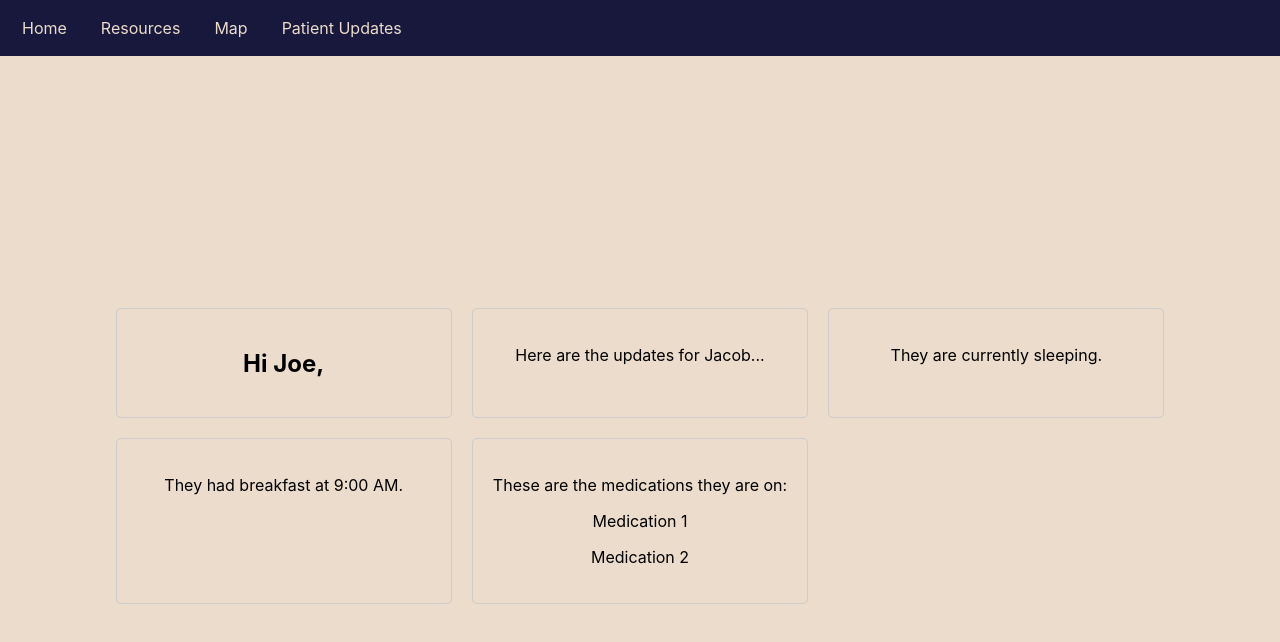
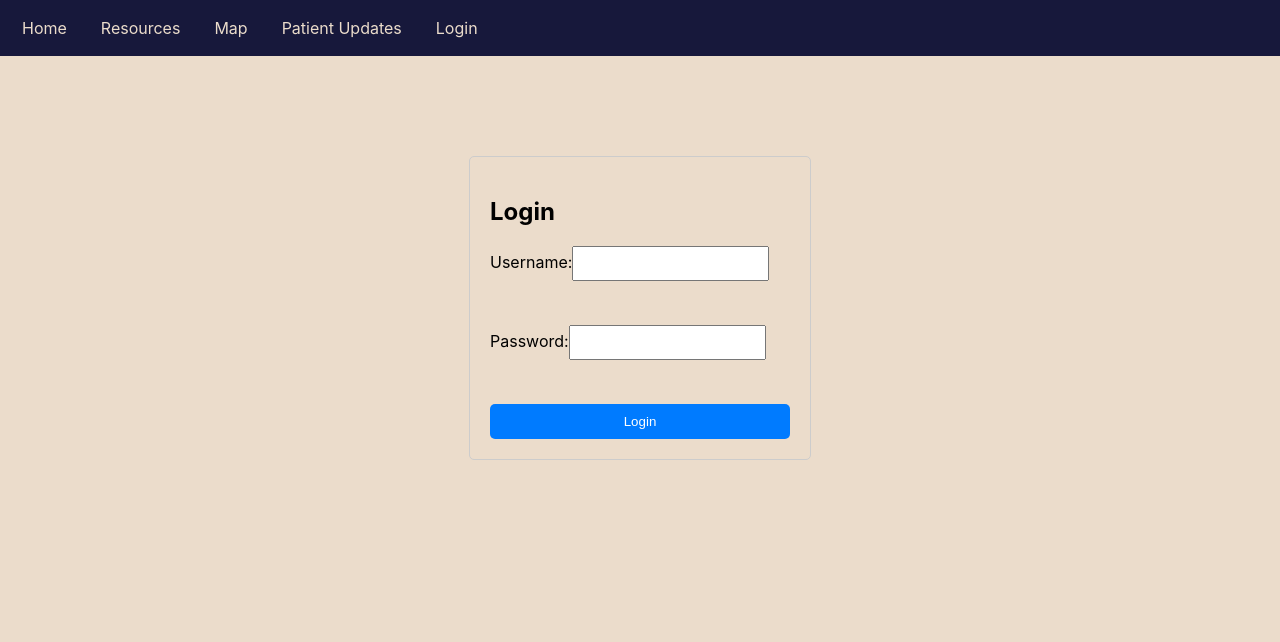
Before and after one commit to noahstaz/EZ-Med, a React (Create React App) app in the folder ez-med/: page /login in a window 1280 px wide. Shown: the top 642 px of the page. Built offline with nearby package versions, Linux system fonts and the light colour scheme.

Commit message:
Completed Login Page, still needs redirect

```diff
--- a/ez-med/src/App.js
+++ b/ez-med/src/App.js
@@ -4,7 +4,8 @@ import { BrowserRouter as Router, Route, Link, Switch } from 'react-router-dom';
 import './App.css';
 import Resources from './Resources'; // Import your Resources component
 import Map from './Map'; // Import your Map component
-import PatientUpdates from './PatientUpdates'; // Import your PatientUpdates component
+import PatientUpdates from './PatientUpdates';
+import Login from "./Login";
 
 const medications = ['Medication 1', 'Medication 2']; // Replace with your actual medication data
 
@@ -83,6 +84,9 @@ function App() {
             <li className="nav-item">
               <Link to="/patient-updates">Patient Updates</Link>
             </li>
+            <li className="nav-item">
+              <Link to="/login">Login</Link>
+            </li>
           </ul>
         </nav>
 
@@ -96,9 +100,13 @@ function App() {
           <Route path="/patient-updates">
             <PatientUpdates />
           </Route>
+          <Route path="/login">
+            <Login />
+          </Route>
           <Route path="/">
             <HomePage />
           </Route>
+
         </Switch>
       </div>
     </Router>
--- /dev/null
+++ b/ez-med/src/Login.css
@@ -0,0 +1,31 @@
+.login-container {
+    width: 300px;
+    margin: auto;
+    padding: 20px;
+    border: 1px solid #ccc;
+    border-radius: 5px;
+    margin-top: 100px;
+}
+
+form {
+    display: flex;
+    flex-direction: column;
+}
+
+label {
+    margin-bottom: 8px;
+}
+
+input {
+    padding: 8px;
+    margin-bottom: 16px;
+}
+
+button {
+    background-color: #007bff;
+    color: #fff;
+    padding: 10px;
+    cursor: pointer;
+    border: none;
+    border-radius: 5px;
+}
--- /dev/null
+++ b/ez-med/src/Login.js
@@ -0,0 +1,59 @@
+import React, { useState } from 'react';
+import './Login.css';
+// Inside the handleLogin function
+
+
+function Login() {
+    const [username, setUsername] = useState('');
+    const [password, setPassword] = useState('');
+
+
+    const handleLogin = async () => {
+        try {
+            const response = await fetch(`http://localhost:8080/users/email/${username}`);
+            if (!response.ok) {
+                console.log('User not found');
+            }
+            const user = await response.json();
+            if (password === user.password) {
+                console.log('Login successful');
+                localStorage.setItem('userid', user._id);
+            } else {
+                alert('Incorrect password');
+            }
+        } catch (error) {
+            console.error(error);
+        }
+    };
+
+    return (
+        <div className="login-container">
+            <h2>Login</h2>
+            <form>
+                <label>
+                    Username:
+                    <input
+                        type="text"
+                        value={username}
+                        onChange={(e) => setUsername(e.target.value)}
+                    />
+                </label>
+                <br />
+                <label>
+                    Password:
+                    <input
+                        type="password"
+                        value={password}
+                        onChange={(e) => setPassword(e.target.value)}
+                    />
+                </label>
+                <br />
+                <button type="button" onClick={handleLogin}>
+                    Login
+                </button>
+            </form>
+        </div>
+    );
+}
+
+export default Login;
```
Also changed, not shown: ez-med/src/server.js (+13 -0 lines).
